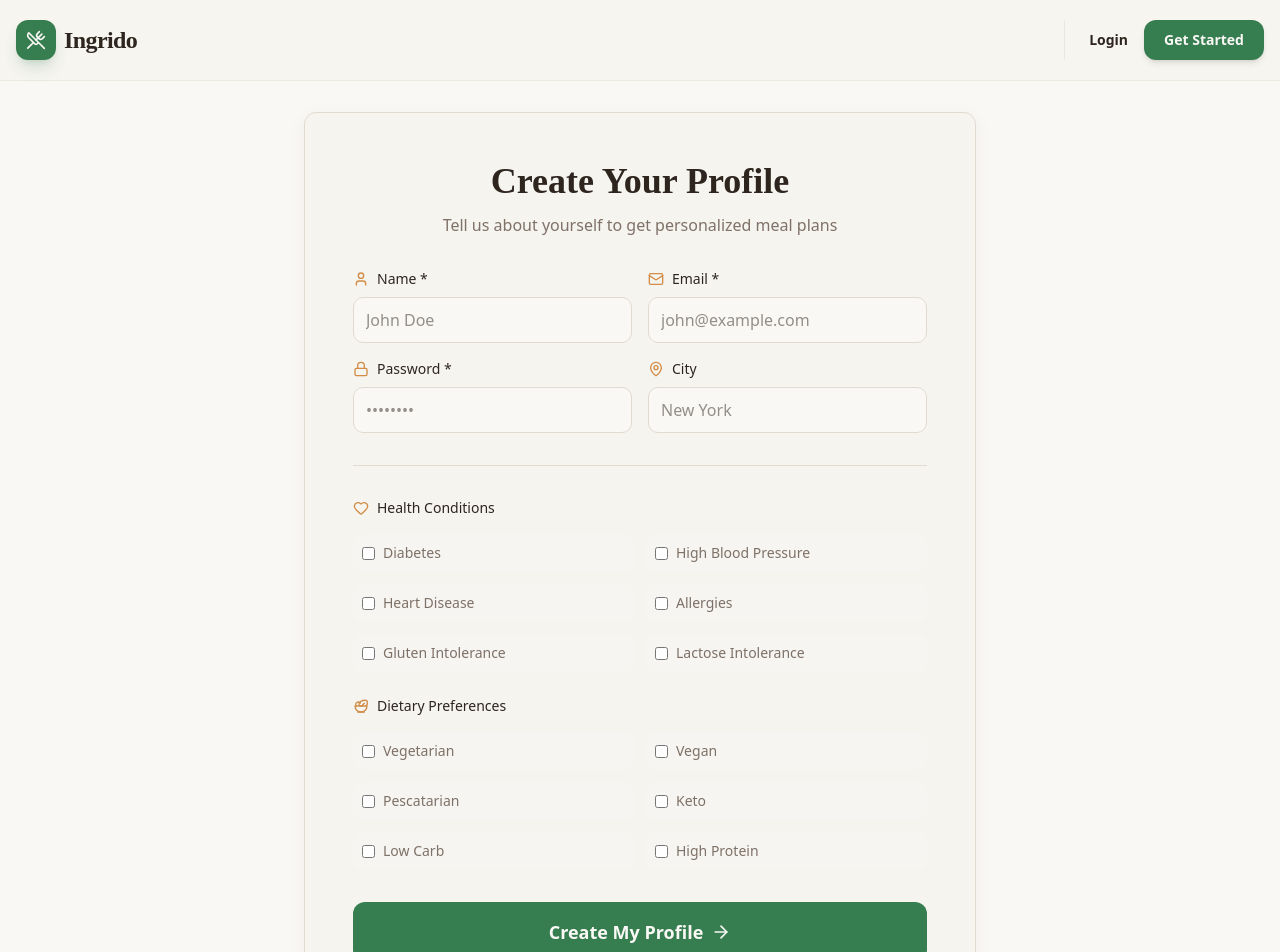
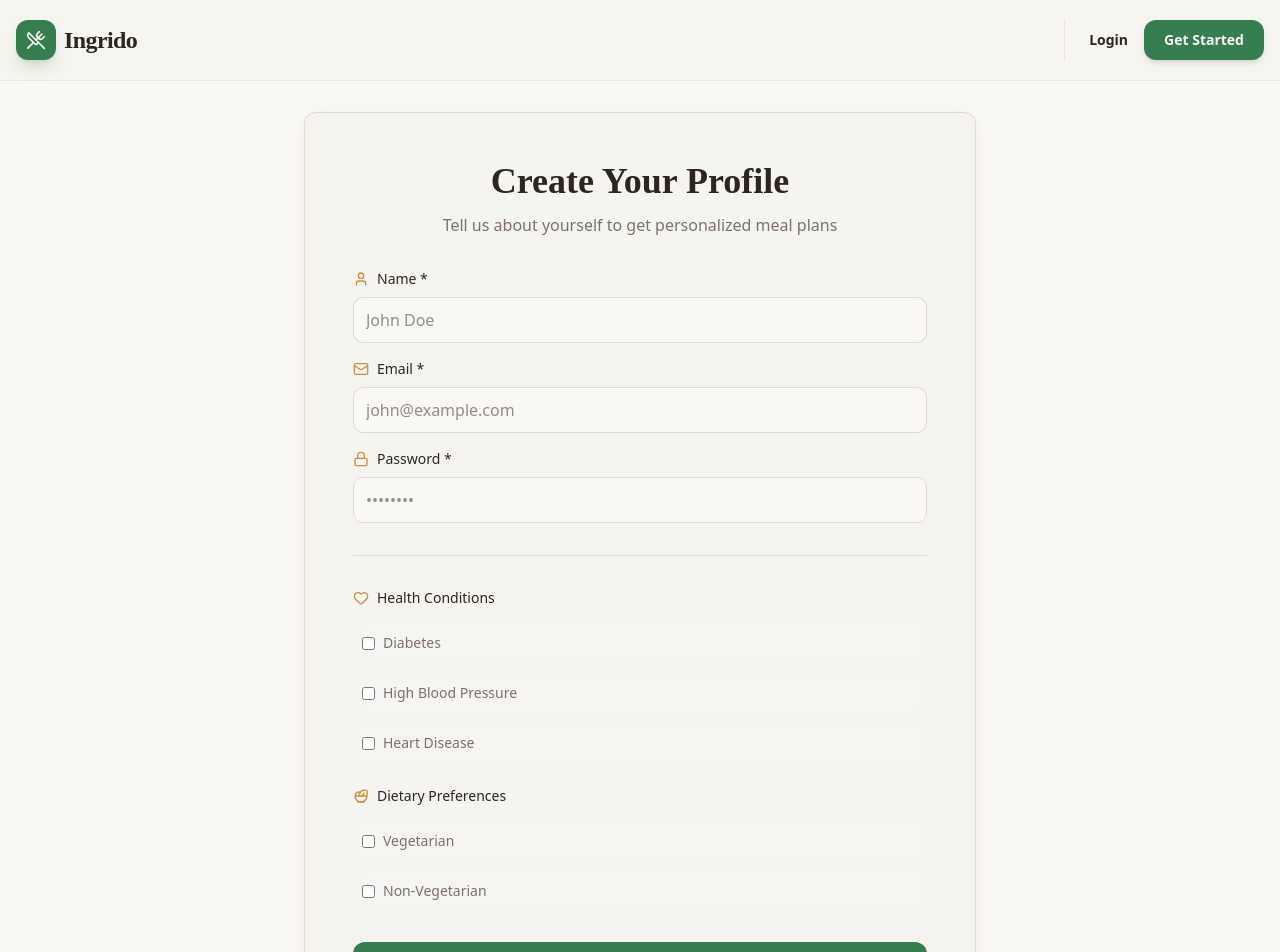
Before and after one commit to Amina-Nazir-hub/Ingrido-FYP, a React (Vite) app in the folder ingrido-frontend/: page /register in a window 1280 px wide. Shown: the top 952 px of the page. Built offline with nearby package versions, Linux system fonts and the light colour scheme.

Commit message:
Completed Data Preprocessing And EDA Analysis

```diff
--- a/ingrido-frontend/package.json
+++ b/ingrido-frontend/package.json
@@ -12,6 +12,7 @@
   "dependencies": {
     "@radix-ui/react-accordion": "^1.2.12",
     "@radix-ui/react-avatar": "^1.1.11",
+    "@radix-ui/react-scroll-area": "^1.2.10",
     "@radix-ui/react-tooltip": "^1.2.8",
     "@tailwindcss/postcss": "^4.2.0",
     "class-variance-authority": "^0.7.1",
--- a/ingrido-frontend/src/components/UserRegister.jsx
+++ b/ingrido-frontend/src/components/UserRegister.jsx
@@ -1,4 +1,4 @@
-import { User,  MapPin, Heart, Salad, ArrowRight, Mail, Lock } from "lucide-react";
+import { User, Heart, Salad, ArrowRight, Mail, Lock } from "lucide-react";
 import { useRegisterForm } from "../hooks/UserRegisterForm";
 import { HEALTH_OPTIONS, DIET_OPTIONS } from "../utils/RegistrationOption";
 
@@ -15,7 +15,7 @@ export function UserRegister() {
           </div>
 
           <form onSubmit={handleSubmit} className="space-y-6">
-            <div className="grid grid-cols-1 md:grid-cols-2 gap-4">
+            <div className="grid grid-cols-1 gap-4">
               {/* Name */}
               <div className="space-y-2">
                 <label className="text-sm font-medium flex items-center gap-2 text-foreground">
@@ -48,7 +48,7 @@ export function UserRegister() {
               </div>
 
               {/* Password */}
-              <div className="space-y-2">
+              <div className="space-y-2 ">
                 <label className="text-sm font-medium flex items-center gap-2 text-foreground">
                   <Lock className="h-4 w-4 text-secondary" /> Password *
                 </label>
@@ -62,20 +62,6 @@ export function UserRegister() {
                   required
                 />
               </div>
-
-              {/* City */}
-              <div className="space-y-2">
-                <label className="text-sm font-medium flex items-center gap-2 text-foreground">
-                  <MapPin className="h-4 w-4 text-secondary" /> City
-                </label>
-                <input
-                  name="city"
-                  value={formData.city}
-                  onChange={handleChange}
-                  className="w-full rounded-md border border-input bg-background px-3 py-2.5 outline-none focus:ring-2 focus:ring-ring"
-                  placeholder="New York"
-                />
-              </div>
             </div>
 
             <hr className="border-border my-8" />
@@ -85,7 +71,7 @@ export function UserRegister() {
               <label className="text-sm font-medium flex items-center gap-2 text-foreground">
                 <Heart className="h-4 w-4 text-secondary" /> Health Conditions
               </label>
-              <div className="grid grid-cols-2 gap-3">
+              <div className="grid gap-3">
                 {HEALTH_OPTIONS.map((option) => (
                   <label key={option} className="flex items-center space-x-2 bg-background/50 p-2 rounded-md border border-transparent hover:border-border cursor-pointer transition-colors">
                     <input
@@ -100,12 +86,12 @@ export function UserRegister() {
               </div>
             </div>
 
-            {/* Dietary Preferences (NEWLY ADDED) */}
+            {/* Dietary Preferences */}
             <div className="space-y-4">
               <label className="text-sm font-medium flex items-center gap-2 text-foreground">
                 <Salad className="h-4 w-4 text-secondary" /> Dietary Preferences
               </label>
-              <div className="grid grid-cols-2 gap-3">
+              <div className="grid gap-3">
                 {DIET_OPTIONS.map((option) => (
                   <label key={option} className="flex items-center space-x-2 bg-background/50 p-2 rounded-md border border-transparent hover:border-border cursor-pointer transition-colors">
                     <input
--- a/ingrido-frontend/src/layouts/DashBoardLayout.jsx
+++ b/ingrido-frontend/src/layouts/DashBoardLayout.jsx
@@ -15,7 +15,7 @@ export function WelcomeHero({ name }) {
 
       <div className="w-full max-w-3xl bg-card rounded-[32px] shadow-card border border-border p-2 transition-all focus-within:shadow-card-hover focus-within:border-secondary/50">
         <div className="flex items-center px-4 py-1">
-          <input
+          <textarea
             type="text"
             placeholder="Find a 15-minute dinner recipe..."
             className="w-full text-lg md:text-xl outline-none placeholder-muted-foreground text-foreground bg-transparent py-3"
--- a/ingrido-frontend/src/utils/RegistrationOption.js
+++ b/ingrido-frontend/src/utils/RegistrationOption.js
@@ -1,17 +1,10 @@
 export const HEALTH_OPTIONS = [
   "Diabetes",
   "High Blood Pressure",
-  "Heart Disease",
-  "Allergies",
-  "Gluten Intolerance",
-  "Lactose Intolerance",
+  "Heart Disease"
 ];
 
 export const DIET_OPTIONS = [
   "Vegetarian",
-  "Vegan",
-  "Pescatarian",
-  "Keto",
-  "Low Carb",
-  "High Protein",
+  "Non-Vegetarian"
 ];
```
Also changed, not shown: 1 other file (tests, documents, lock files or other folders).
